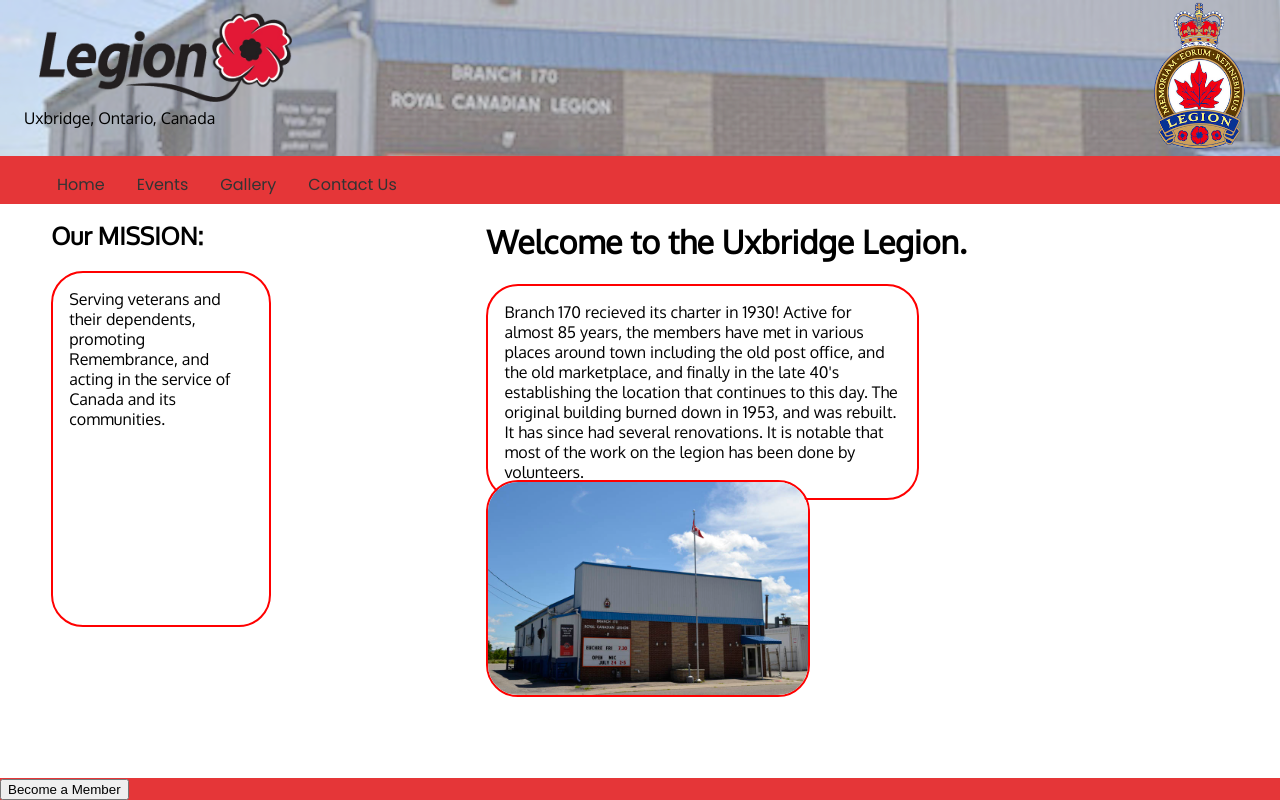
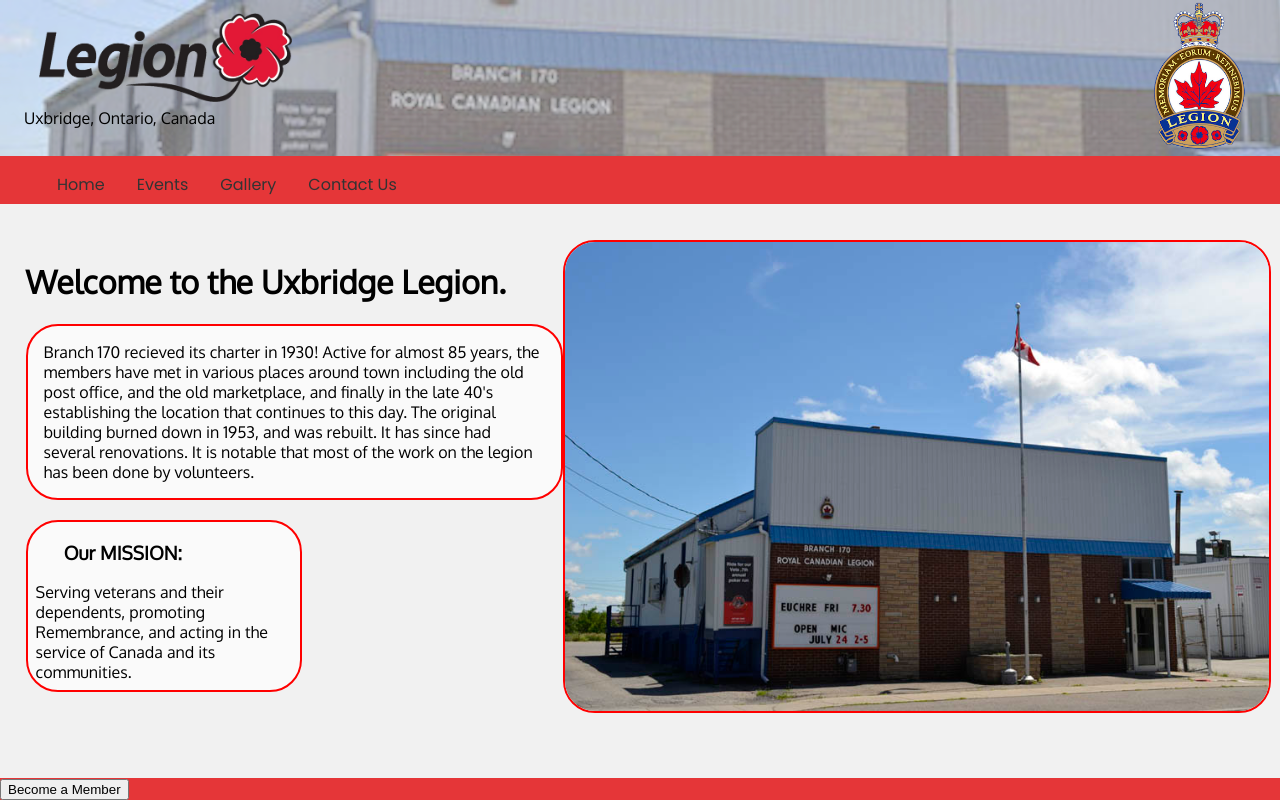
Before and after one commit to kylemcloughlin/the-legion-uxbridge, a React (Create React App) app: page / in a window 1280 px wide. Built offline with nearby package versions, Linux system fonts and the light colour scheme; what react-widgets-moment would draw is missing.

Commit message:
finished majority of styling

```diff
--- a/src/App.css
+++ b/src/App.css
@@ -85,7 +85,13 @@
 }
 #img-gallery-div {
   width: 50%;
-  padding-left: 25%;
+  /* padding-left: 25%; */
+  border: 3px solid red;
+
+  position: absolute;
+      top: 27%;
+      left: 25%;
+      overflow: hidden;
 }
 
 
@@ -159,35 +165,91 @@
    border: 2px solid red;
    border-radius: 2em;
    padding: 1em;
-    width: 50%;
+   width: 40%;
+   background: #FaFaFa;
+
 }
 
-.mission-div{
-  /* background-color: pink */
+#mission-div{
 border: 2px solid red;
 border-radius: 2em;
-        padding: 1em;
+padding-left: 0.5em;
+padding-right: 0.5em;
+padding-bottom: 0.5em;
+
 width: 20%;
-    height: 20em;
+height: 10em;
+background: #FaFaFa;
 
+
+}
+.mission-h2 {
+  padding-left: 1.5em;
 }
  .mission-pos {
       position: absolute;
-     top: 25%;
-     left: 4%;
+top: 65%;
+left: 2%;
 
  }
   .welcome-pos {
 position: absolute;
-   top: 25%;
-   left: 38%;
-
+top: 30%;
+left: 2%;
   }
 .photo {
-  width: 25%;
+     width: 55%;
      border: 2px solid red;
      border-radius: 2em;
      position: absolute;
+     top: 30%;
+     left: 44%;
+}
+
+
+/* contact */
+
+.addresses-div {
+  border: 2px solid black;
+  width: 75%;
+  border-radius: 2em;
+  padding: 1em;
+  padding-left: 1;
+  position: absolute;
   top: 60%;
-       left: 38%;
+  left: 5%;
+    background: #FaFaFa;
+
 }
+
+.hours-div {
+border: 2px solid black;
+width: 38%;
+border-radius: 2em;
+padding: 1em;
+padding-left: 1;
+position: absolute;
+top: 30%;
+left: 55%;
+    background: #FaFaFa;
+
+}
+
+.important-div {
+  border: 2px solid black;
+  width: 35%;
+  border-radius: 2em;
+  padding: 1em;
+  position: absolute;
+  top: 30%;
+  left: 5%;
+    background: #FaFaFa;
+
+}
+
+/* photos */
+
+/* .center-gallery{
+  width: 100%;
+  align-items: center;
+} */
--- a/src/components/contactUs.jsx
+++ b/src/components/contactUs.jsx
@@ -6,31 +6,54 @@
   render() {
     return (
     <div>
+       <div className='important-div'>
+          <h2>Contact infomation:</h2>
+        <label>Email Address:</label>
+       <br/>
+        <span>legion170@powergate.ca</span>
+          <br />
+
+        <label>Telephone: </label>
+          <br />
+
+        <span>905.852.5293</span>
+       </div>
+
+       <div className="addresses-div">
+
+          <h2>Mailing Address:</h2>
 
         <label>Our Location:</label>
         <span> 109 Franklin Street, Uxbridge, Ontario Canada</span>
+          <br />
 
         <label>Mailing Address: </label>
         <span>Royal Canadian Legion Branch 170 Box 137 Uxbridge, Ontario. L9P 1J5 CANADA</span>
+          <br />
+          <h2>Donations:</h2>
 
         <label><i> Donations to the Legion  can be sent to the mailing address above.
           Please make cheques payable to:</i></label>
           <span><b>Royal Canadian Legion, Branch 170.</b></span>
+          <br />
 
          <label><i>If making donations to the Legion Poppy Fund, please make cheques payable: </i></label>
          <span><b>Uxbridge Legion Poppy Fund</b></span>
 
-        <label>Email Address:</label>
-        <span>legion170@powergate.ca</span>
-
-        <label>Telephone: </label>
-        <span>905.852.5293</span>
+       </div>
        <div className='hours-div'>
         <h2>Club Room Hours :</h2>
         <label>Summer Hours:  June – August</label>
+          <br />
         <span>Monday –  Saturday – 2:00 pm – 8:00 pm. Sunday – 2:00 pm – 6:00 pm</span>
+          <br />
+
         <label>Winter Hours:  September  –  June</label>
+          <br />
+
         <span>Monday to Friday: 1:00 pm – 9:00 pm. Saturday: 1:00 pm – 9:00 pm Sunday: 2:00 pm – 6:00 pm</span>
+          <br />
+
        </div>
     </div>
     )
--- a/src/components/gallery.jsx
+++ b/src/components/gallery.jsx
@@ -47,9 +47,12 @@
     ]
 
     return (
-      <div id="img-gallery-div">
+     <div id="center-gallery">
+
+     <div id="img-gallery-div">
         <ImageGallery items={images} />
       </div>
+     </div>
     )
   }
 }
--- a/src/components/home.jsx
+++ b/src/components/home.jsx
@@ -14,9 +14,9 @@
         by volunteers.</p>
       </div>
       <img className="photo" src={legion}/>
-      <div className='mission-pos'>
-        <h2>Our MISSION: </h2>
-          <p className="mission-div">Serving veterans and their dependents, promoting Remembrance, and acting in the service of Canada and its communities.</p>
+        <div className='mission-pos' id="mission-div">
+        <h3 className="mission-h2">Our MISSION: </h3>
+          <p >Serving veterans and their dependents, promoting Remembrance, and acting in the service of Canada and its communities.</p>
       </div>
     </div>
     )
--- a/src/index.css
+++ b/src/index.css
@@ -7,6 +7,7 @@
   -moz-osx-font-smoothing: grayscale;
   font-family: 'Oxygen',
   sans-serif;
+  background: #F1F1F1;
 }
 
 code {
```
Lines whose indentation alone changed are shown as unchanged.
